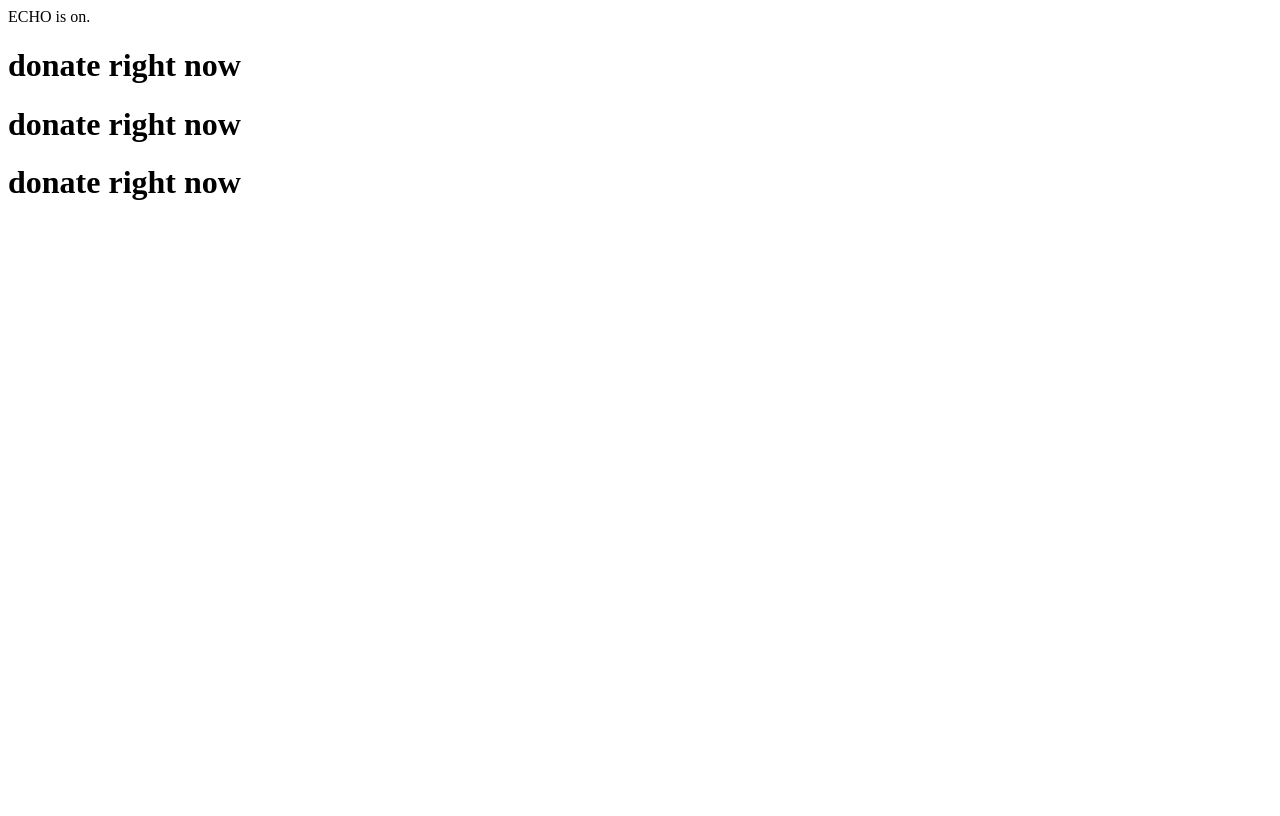
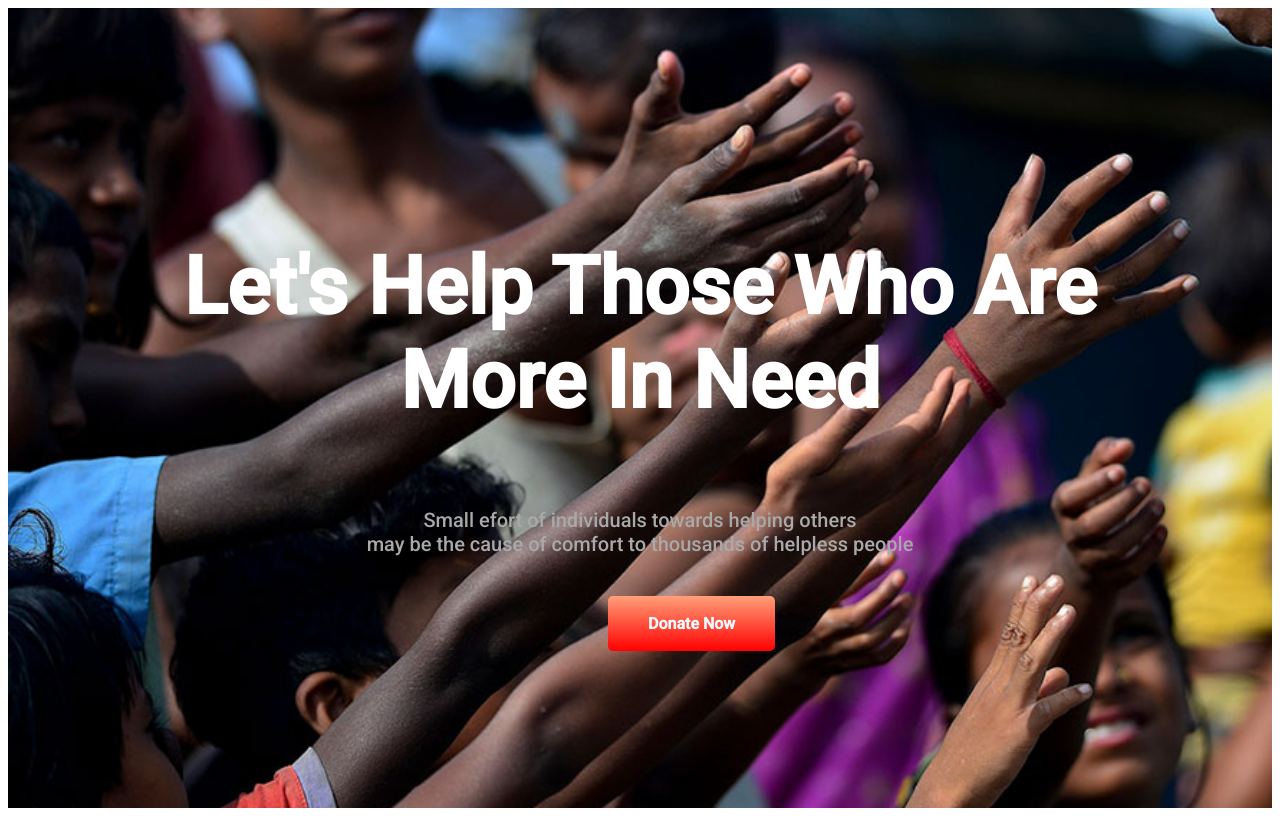
Before and after one commit to mknoa/First-Milestone-, a plain HTML site: page index.html in a window 1280 px wide. Drawn offline with Linux system fonts and the light colour scheme; a web font is replaced by a local one.

Commit message:
second commit

```diff
--- a/index.html
+++ b/index.html
@@ -1,14 +1,54 @@
-ECHO is on.
 <!DOCTYPE html>
 <html lang="en">
+
 <head>
     <meta charset="UTF-8">
     <meta http-equiv="X-UA-Compatible" content="IE=edge">
     <meta name="viewport" content="width=device-width, initial-scale=1.0">
     <title>Assignment of first Milestone</title>
+    <link rel="preconnect" href="https://fonts.googleapis.com">
+    <link rel="preconnect" href="https://fonts.gstatic.com" crossorigin>
+    <link href="https://fonts.googleapis.com/css2?family=Gentium+Book+Plus&family=Roboto:wght@500&display=swap"
+        rel="stylesheet">
+    <link rel="preconnect" href="https://fonts.googleapis.com">
+    <link rel="preconnect" href="https://fonts.gstatic.com" crossorigin>
+    <link href="https://fonts.googleapis.com/css2?family=Gentium+Book+Plus&family=Roboto:wght@500&display=swap"
+        rel="stylesheet">
+    <link rel="preconnect" href="https://fonts.googleapis.com">
+    <link rel="preconnect" href="https://fonts.gstatic.com" crossorigin>
+    <link href="https://fonts.googleapis.com/css2?family=Gentium+Book+Plus&family=Roboto:wght@500&display=swap"
+        rel="stylesheet">
+    <link rel="preconnect" href="https://fonts.googleapis.com">
+    <link rel="preconnect" href="https://fonts.gstatic.com" crossorigin>
+    <link href="https://fonts.googleapis.com/css2?family=Gentium+Book+Plus&family=Roboto:wght@500&display=swap"
+        rel="stylesheet">
+    <link rel="preconnect" href="https://fonts.googleapis.com">
+    <link rel="preconnect" href="https://fonts.gstatic.com" crossorigin>
+    <link href="https://fonts.googleapis.com/css2?family=Gentium+Book+Plus&family=Roboto:wght@500&display=swap"
+        rel="stylesheet">
+    <link rel="preconnect" href="https://fonts.googleapis.com">
+    <link rel="preconnect" href="https://fonts.gstatic.com" crossorigin>
+    <link href="https://fonts.googleapis.com/css2?family=Gentium+Book+Plus&family=Roboto:wght@500&display=swap"
+        rel="stylesheet">
+    <link rel="preconnect" href="https://fonts.googleapis.com">
+    <link rel="preconnect" href="https://fonts.gstatic.com" crossorigin>
+    <link href="https://fonts.googleapis.com/css2?family=Gentium+Book+Plus&family=Roboto:wght@500&display=swap"
+        rel="stylesheet">
+    <link rel="stylesheet" href="style.css">
 </head>
+
 <body>
-    <h1>donate right now</h1>
-    <h1>donate right now</h1>
-    <h1>donate right now</h1>
+    <section class="top-banner">
+        <br><br><br><br><br><br><br><br>
+        <p class="help">Let's Help Those Who Are<br>
+            More In Need</p>
+        <p>Small efort of individuals towards helping others<br>may be the cause of comfort to thousands of helpless
+            people</p> <br><br>
+
+        <a class="anchor-button" href="">Donate Now</a>
+
+    </section>
+
+</body>
+
 </html>
--- a/style.css
+++ b/style.css
@@ -0,0 +1,35 @@
+body {
+    font-family: 'Gentium Book Plus', serif;
+    font-family: 'Roboto', sans-serif;
+}
+
+.help {
+    font-weight: 900;
+    color: white;
+    text-align: center;
+    font-size: 80px;
+
+}
+
+.top-banner {
+    background-image: url("images/donation13.jpg");
+    background-repeat: no-repeat;
+    background-size: cover;
+    height: 800px;
+}
+
+p {
+    text-align: center;
+    color: darkgray;
+    font-size: 20px;
+}
+
+.anchor-button {
+    background: linear-gradient(lightsalmon, red);
+    padding: 18px 40px;
+    border-radius: 5px;
+    color: aliceblue;
+    font-weight: 700;
+    text-decoration: none;
+    margin-left: 600px;
+}
```
Also changed, not shown: images/Frame-1.png (added), images/donation0.jpg (added), images/donation1.jpg (added), images/donation10.jpg (added), images/donation11.jpg (added), images/donation13.jpg (added), images/donation14.webp (added), images/donation2.jpg (added), images/donation4.jpg (added), images/donation5.jpg (added), images/donation6.jpg (added), images/donation7.jpg (added), images/donation8.jpg (added), images/donation9.jpg (added), 2 more files, 2 other files.
